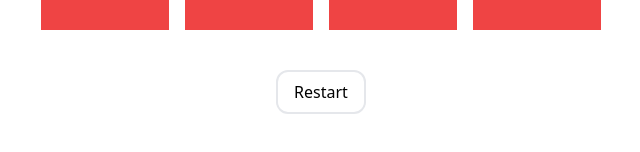
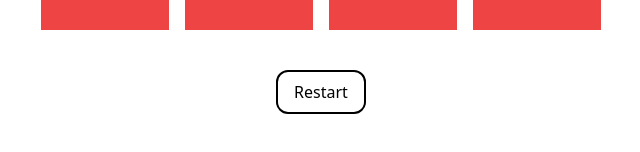
Before and after one commit to daniolsk/memory-card-game, a React (Vite) app: page / in a window 1280 px wide. Shown: the part 658-810 px from the top of the page, without its empty margins (319-959 px from the left). Built offline with nearby package versions, Linux system fonts and the light colour scheme.

Commit message:
update button style

```diff
--- a/src/App.tsx
+++ b/src/App.tsx
@@ -25,8 +25,7 @@ const cardsTemplate: CardType[] = [
 ];
 
 function App() {
-	// const [cards, setCards] = useState(randomizeCards(cardsTemplate));
-	const [cards, setCards] = useState(cardsTemplate);
+	const [cards, setCards] = useState(randomizeCards(cardsTemplate));
 	const [openCardsNumber, setOpenCardsNumber] = useState(0);
 	const [guessedCardsNumber, setGuessedCardsNumber] = useState(0);
 	const [preventClick, setPreventClick] = useState(false);
@@ -139,7 +138,7 @@ function App() {
 						setMoveCounter(0);
 						setTime(0);
 					}}
-					className='border-2 rounded-xl px-4 py-2'
+					className='border-2 border-black rounded-xl px-4 py-2 hover:bg-gray-200'
 				>
 					Restart
 				</button>
```
